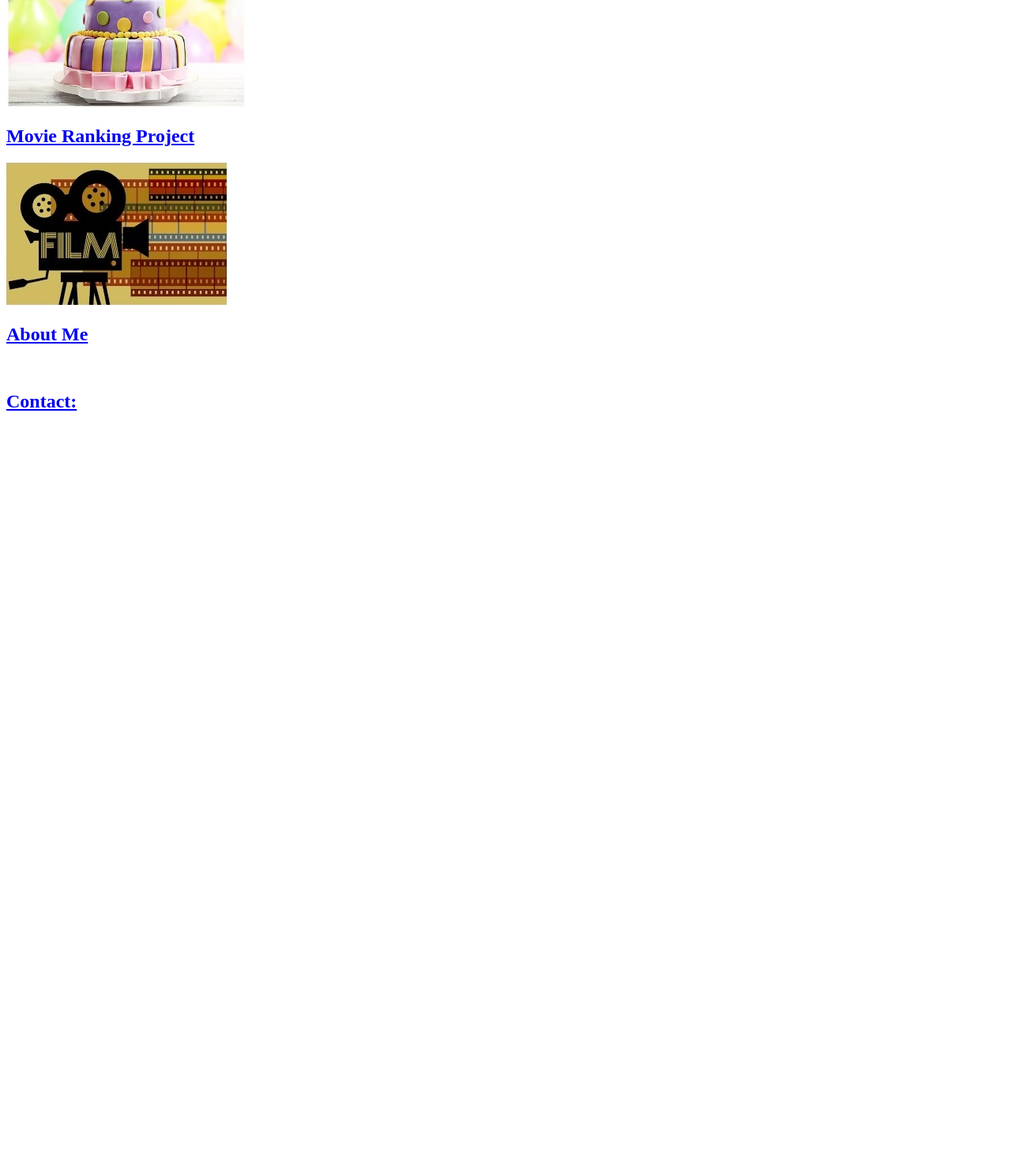
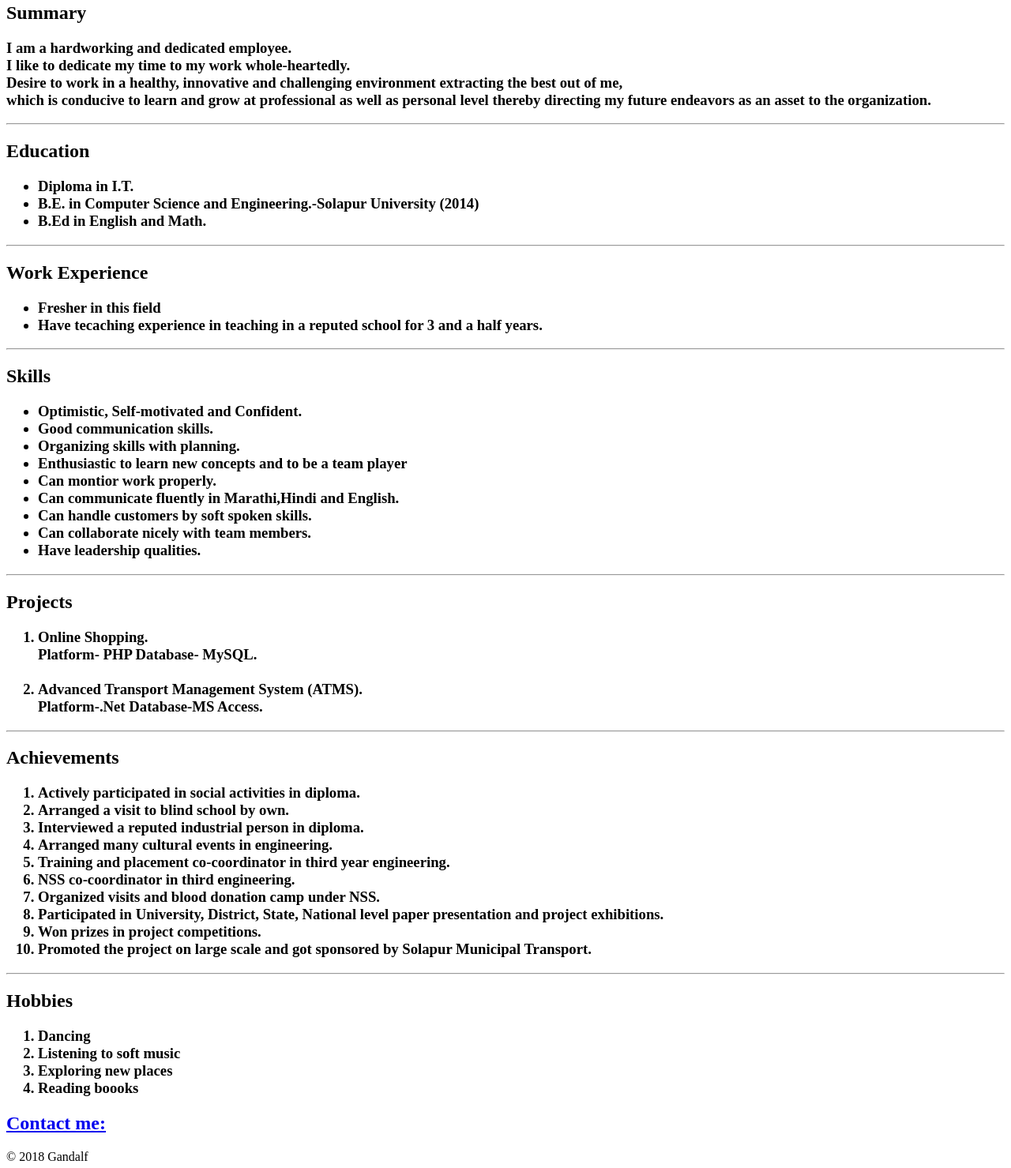
Before and after one commit to DeshmukhPranjali/html-portfolio, a plain HTML site: page index.html in a window 1280 px wide. Shown: the part 301-1780 px from the top of the page at 79% size. Before the commit the page ends 843 px from the top, so only its background shows below. Drawn offline with Linux system fonts and the light colour scheme.

Commit message:
Add files via upload

```diff
--- a/index.html
+++ b/index.html
@@ -1,37 +1,84 @@
-<!-- TODO 1: Create the HTML Boilerplate -->
 <!DOCTYPE html>
 <html lang="en">
 <head>
     <meta charset="UTF-8">
-    <meta http-equiv="X-UA-Compatible" content="IE=edge">
     <meta name="viewport" content="width=device-width, initial-scale=1.0">
-    <title>My Website</title>
+    <title>My Resume</title>
 </head>
 <body>
-   <h1>Pranjali's Portfolio</h1>
-   <h2>I am a Web Developer</h2>
-   <hr>
-   <h3>These are some of my projects.You can click on these images below to view them.</h3>
+    <h1>Pranjali Deshmukh</h1>
+    <img src="./My pic.jpg" height="200"alt="Pranjali's Profile Photo">
+    <h2>Summary</h2>
+    <p><h3>I am a hardworking and dedicated employee. <br> I like to dedicate my time to my work whole-heartedly. <br>
+        Desire to work in a healthy, innovative and challenging environment extracting the best out of me, <br> which is conducive to learn and grow at professional as well as personal level thereby directing my future endeavors as an asset to the organization.
+    </h3></p>
+    <hr>
+    <h2>Education</h2>
+    <p><h3><ul>
+        <li>Diploma in I.T.</li>
+        <li>B.E. in Computer Science and Engineering.-Solapur University (2014)</li>
+        <li>B.Ed in English and Math.</li>
+    </h3></p></ul>
+    <hr>
+    <h2>Work Experience</h2>
+    <p><h3><ul>
+        <li>Fresher in this field</li>
+        <li>Have tecaching experience in teaching in a reputed school for 3 and a half years.</li>
+    </p></h3></ul>
+    <hr>
+    <h2>Skills</h2>
+    <p><h3>
+        <ul>
+           <li>Optimistic, Self-motivated and Confident.</li>
+           <li>Good communication skills.</li>
+           <li>Organizing skills with planning.</li>
+           <li>Enthusiastic to learn new concepts and to be a team player</li>
+           <li>Can montior work properly.</li>
+           <li>Can communicate fluently in Marathi,Hindi and English.</li>
+           <li>Can handle customers by soft spoken skills.</li>
+           <li>Can collaborate nicely with team members.</li>
+           <li>Have leadership qualities.</li>
+        </ul>
 
-   <h2><b><a href="./public/birthday-invite.html">Birthday Invite Project</a></b></h2>
-   <a href="./public/birthday-invite.html"><img height="200" img src="./assets/images/birthday.jpg" alt="Birthday invite"></a>
-   <h2><b><a href="./public/movie-ranking.html">Movie Ranking Project</a></b></h2>
-   <a href="./public/movie-ranking.html"><img src="./assets/images/movie.jpg" alt="Movie ranking"></a>
-   <br>
-   <h2><b><a href="./public/about.html">About Me</a></h2><br>
-   <h2><a href="./public/contact.html">Contact:</a></h2></b>
-</body>
+    </h3></p>
+    <hr>
+    <h2>Projects</h2>
+<p><h3><ol>
+      <li> Online Shopping.</li>
+           Platform- PHP
+           Database- MySQL.
+    <br><br>
+      <li> Advanced Transport Management System (ATMS).</li>
+           Platform-.Net
+           Database-MS Access.
+</h3></p></ol>
+<hr>
+<h2>Achievements</h2>
+<p><h3><ol>
+<li>Actively participated in social activities in diploma.</li>
+<li>Arranged a visit to blind school by own.</li>
+<li>Interviewed a reputed industrial person in diploma.</li>
+<li>Arranged many cultural events in engineering.</li>
+<li>Training and placement co-coordinator in third year engineering.</li>
+<li>NSS co-coordinator in third engineering.</li>
+<li>Organized visits and blood donation camp under NSS.</li>
+<li>Participated in University, District, State, National level paper presentation and project exhibitions.</li>
+<li>Won prizes in project competitions.</li>
+<li>Promoted the project on large scale and got sponsored by Solapur Municipal Transport.</li>
+</h3></p></ol>
+
+<hr>
+<p><h2>Hobbies</h2></p>
+<p><h3><ol>
+    <li>Dancing</li>
+    <li>Listening to soft music</li>
+    <li>Exploring new places</li>
+    <li>Reading boooks</li>
+</ol></h3></p>
+<h2><a href="./contact.html">Contact me:</a></h2>
+
+<footer>
+    <p>© 2018 Gandalf</p>
+</footer>
+ </body>
 </html>
-<!-- TODO 2: Add Your previous projects' HTML into the public folder -->
-
-<!-- TODO 3: Take screenshots of your project previews and add the images to the images folder -->
-
-<!-- TODO 4: Add titles/subtitles etc. -->
-
-<!-- TODO 5: Add a link to the project pages -->
-
-<!-- TODO 6: Add images to show the project previews
-HINT for TODO 6: You can use the height attribute set to 200 to make the image smaller:
-https://developer.mozilla.org/en-US/docs/Web/HTML/Element/img#attr-height -->
-
-<!-- TODO 7: Add the Contact Me and About Me page links -->
```
Also changed, not shown: contact.html (added, +2 -0 lines), My pic.jpg (added).
